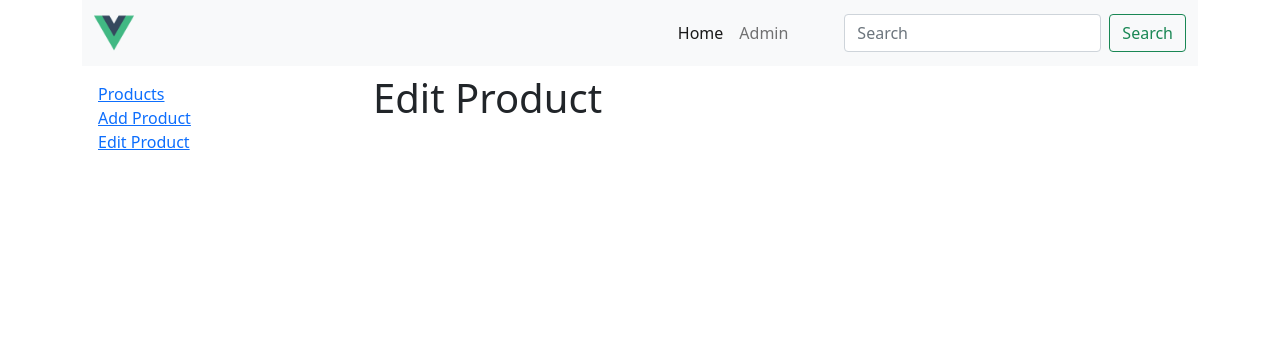
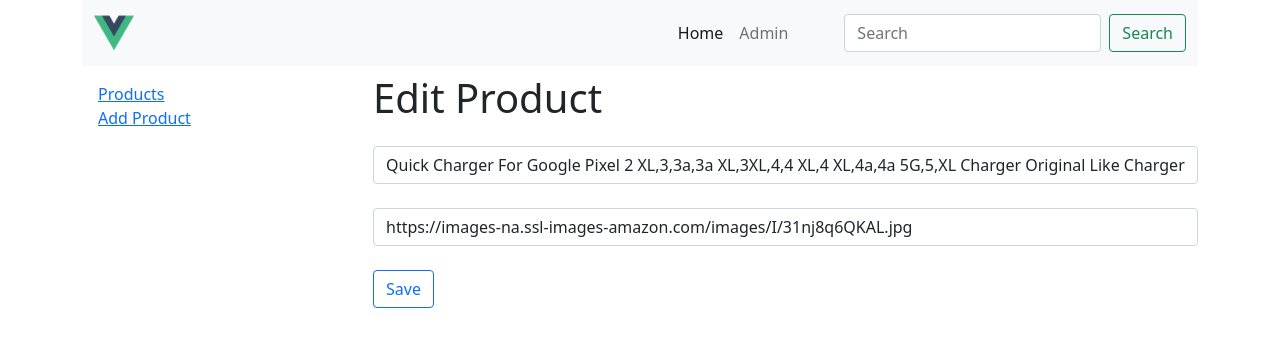
Before and after one commit to anykate/vue-3-crud, a Vue app: page /admin/products/3/edit in a window 1280 px wide. Shown: the top 346 px of the page. Built offline with nearby package versions, Linux system fonts and the light colour scheme; data requests are answered from the project's data file.

Commit message:
Edit Product

```diff
--- a/data/db.json
+++ b/data/db.json
@@ -6,14 +6,19 @@
       "image": "https://images-na.ssl-images-amazon.com/images/I/71k%2BKbTBn5L._SL1500_.jpg"
     },
     {
-			"id": 2,
       "title": "GOOGLE PIXEL 4A (JUST BLACK, 6GB RAM, 128GB STORAGE)",
-			"image": "https://vlebazaar.in/image/cache/catalog//B08CFSZLQ4/Google-Pixel-4a-Just-Black-6GB-RAM-128GB-Storage-B08CFSZLQ4-1000x1000.jpg"
+      "image": "https://vlebazaar.in/image/cache/catalog//B08CFSZLQ4/Google-Pixel-4a-Just-Black-6GB-RAM-128GB-Storage-B08CFSZLQ4-1000x1000.jpg",
+      "id": 2
     },
     {
       "title": "Quick Charger For Google Pixel 2 XL,3,3a,3a XL,3XL,4,4 XL,4 XL,4a,4a 5G,5,XL Charger Original Like Charger Type-C Qualcomm QC 3.1 Quick Charge Adaptive Fast Charging, Rapid, Dash, VOOC, AFC Charger(3.1 Amp,OP2, WHITE)",
       "image": "https://images-na.ssl-images-amazon.com/images/I/31nj8q6QKAL.jpg",
       "id": 3
+    },
+    {
+      "title": "dfsd",
+      "image": "https://icons.getbootstrap.com/icons/x-circle/",
+      "id": 4
     }
   ]
 }
--- a/public/index.html
+++ b/public/index.html
@@ -8,6 +8,10 @@
     <link
       href="https://cdn.jsdelivr.net/npm/bootstrap@5.0.2/dist/css/bootstrap.min.css"
       rel="stylesheet"
+    />
+    <link
+      rel="stylesheet"
+      href="https://cdn.jsdelivr.net/npm/bootstrap-icons@1.5.0/font/bootstrap-icons.css"
     />
     <title><%= htmlWebpackPlugin.options.title %></title>
   </head>
--- a/src/components/SideBar.vue
+++ b/src/components/SideBar.vue
@@ -4,11 +4,6 @@
       <li><router-link :to="{ name: 'Products' }">Products</router-link></li>
       <li>
         <router-link :to="{ name: 'ProductCreate' }">Add Product</router-link>
-      </li>
-      <li>
-        <router-link :to="{ name: 'ProductEdit', params: { id: 3 } }"
-          >Edit Product</router-link
-        >
       </li>
     </ul>
   </div>
--- a/src/pages/admin/ProductCreate.vue
+++ b/src/pages/admin/ProductCreate.vue
@@ -1,7 +1,7 @@
 <template>
   <div class="mt-2">
     <h1>Create Product</h1>
-    <form @submit.prevent="addItem" method="POST">
+    <form @submit.prevent="addItem">
       <div class="my-4">
         <input
           type="text"
--- a/src/pages/admin/ProductEdit.vue
+++ b/src/pages/admin/ProductEdit.vue
@@ -1,12 +1,74 @@
 <template>
   <div class="mt-2">
     <h1>Edit Product</h1>
+    <form @submit.prevent="editItem">
+      <div class="my-4">
+        <input
+          type="text"
+          class="form-control"
+          placeholder="Title"
+          id="title"
+          name="title"
+          v-model="title"
+        />
+        <div class="my-4">
+          <input
+            type="text"
+            class="form-control"
+            placeholder="Image URL"
+            id="image"
+            name="image"
+            v-model="image"
+          />
+        </div>
+        <button class="btn btn-outline-primary">Save</button>
+      </div>
+    </form>
   </div>
 </template>
 
 <script>
+import { ref, onMounted } from 'vue'
+import { useRouter, useRoute } from 'vue-router'
+
 export default {
-  name: "ProductEdit"
+  name: "ProductEdit",
+  props: {
+    id: {
+      Number
+    }
+  },
+  setup() {
+    const title = ref('')
+    const image = ref('')
+    const router = useRouter()
+    const route = useRoute()
+
+    onMounted(async () => {
+      const res = await fetch(`http://localhost:3000/products/${route.params.id}`);
+      const product = await res.json();
+      title.value = product.title;
+      image.value = product.image;
+    })
+
+    const editItem = async () => {
+      await fetch(`http://localhost:3000/products/${route.params.id}`, {
+        method: 'PUT',
+        headers: { 'Content-type': 'application/json' },
+        body: JSON.stringify({
+          title: title.value,
+          image: image.value
+        })
+      })
+      await router.push('/admin/products')
+    }
+
+    return {
+      title,
+      image,
+      editItem,
+    }
+  }
 }
 </script>
 
--- a/src/pages/admin/Products.vue
+++ b/src/pages/admin/Products.vue
@@ -6,13 +6,13 @@
       class="btn btn-outline-primary mt-2"
       >Add Product</router-link
     >
-    <table class="table table-sm table-bordered my-4">
+    <table class="table table-responsive table-sm table-bordered my-4">
       <thead>
         <tr>
           <th scope="col">#</th>
           <th scope="col">Title</th>
           <th scope="col">Image</th>
-          <th scope="col">Actions</th>
+          <th scope="col" class="text-center">Actions</th>
         </tr>
       </thead>
       <tbody>
@@ -27,13 +27,25 @@
               width="90"
             />
           </td>
-          <td colspan="2">
-            <button
-              @click="delItem(product.id)"
-              class="btn btn-sm btn-danger m-2"
-            >
-              Delete
-            </button>
+          <td class="align-middle">
+            <div class="row">
+              <div class="col-md-6">
+                <router-link
+                  :to="{ name: 'ProductEdit', params: { id: product.id } }"
+                  class="h5"
+                  ><i class="bi bi-pencil"></i>
+                </router-link>
+              </div>
+              <div class="col-md-6 ps-1">
+                <button
+                  type="button"
+                  @click="delItem(product.id)"
+                  class="border-0 bg-transparent p-0 h5 text-danger"
+                >
+                  <i class="bi bi-x-circle"></i>
+                </button>
+              </div>
+            </div>
           </td>
         </tr>
       </tbody>
```
Lines whose indentation alone changed are shown as unchanged.
